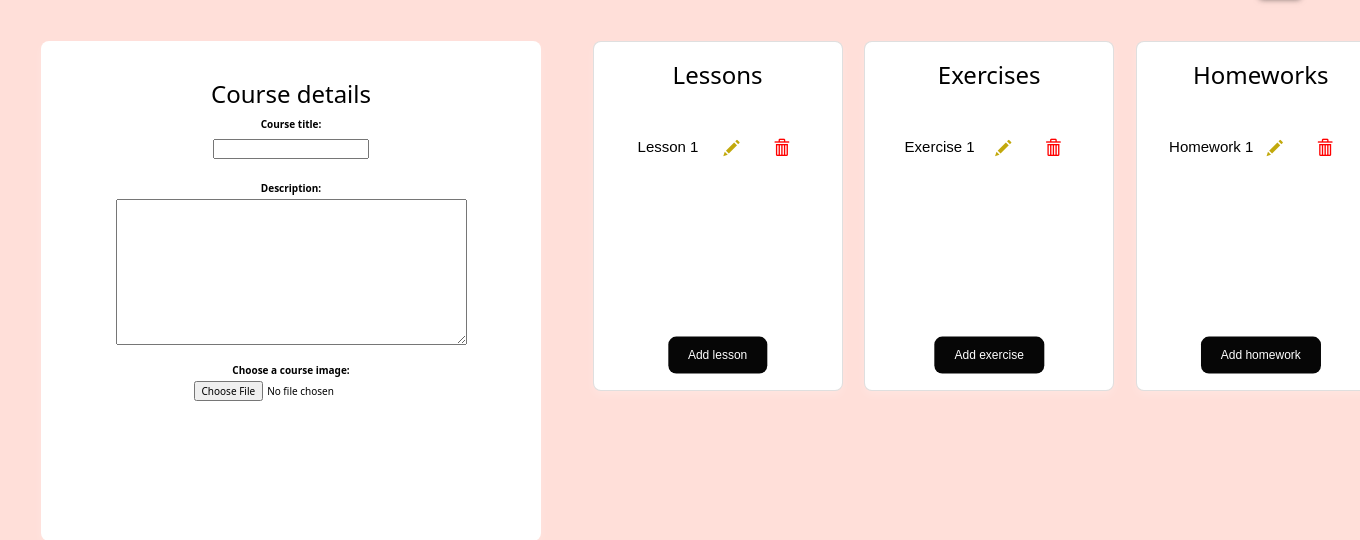
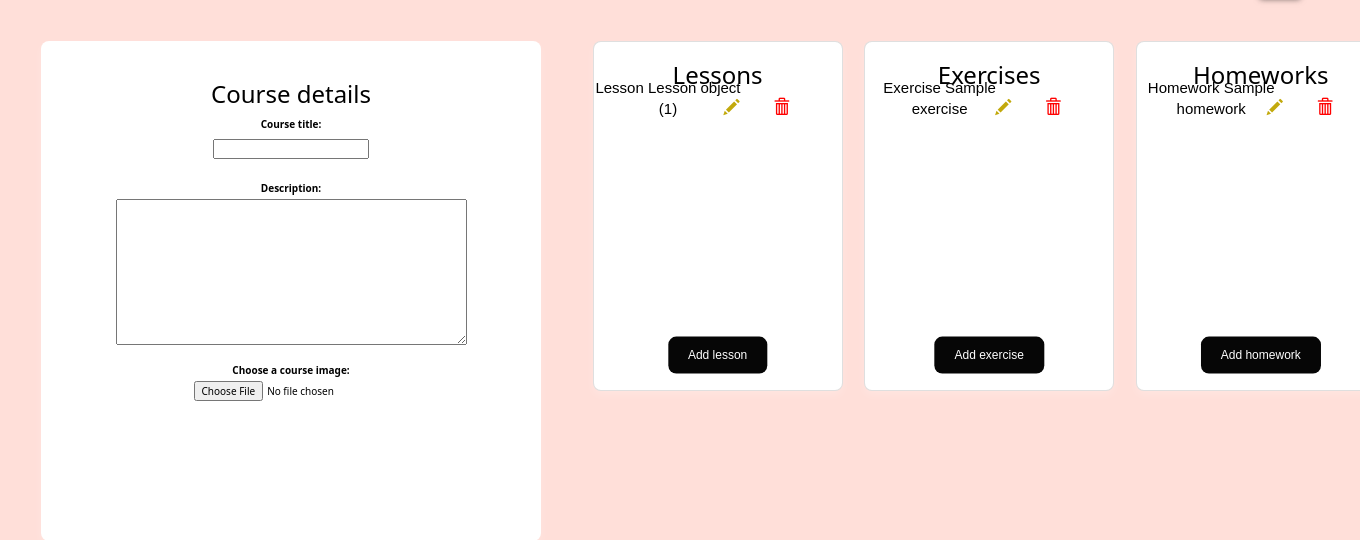
Before and after one commit to BogdanD02/ProiectTW, a Django app: template templates/adauga_curs.html in a window 1360 px wide. Shown: the part 60-600 px from the top of the page. Run offline with Django 4.2, Linux system fonts and the light colour scheme; tables that the repository leaves empty hold one stand-in row (values such as "Sample post"); the template is opened without the code that fills it: values that come from a table or form of the project are taken from there, most other values are stand-ins (such as "Sample title", 1, 10 or a date in 2020); some libraries are stand-ins or nearby versions.

Commit message:
Add dynamic content to page

```diff
--- a/Main/models.py
+++ b/Main/models.py
@@ -20,6 +20,7 @@ class Test(models.Model):
     no_test_cases = models.IntegerField()
     save_sources = models.IntegerField()
     homework = models.IntegerField()
+    exercise = models.IntegerField()
     due_date = models.DateTimeField()
     start_date = models.DateTimeField()
 
--- a/Main/views.py
+++ b/Main/views.py
@@ -44,7 +44,7 @@ def welcome(request, name):
         if name == "David":
             return render(request, 'welcome-prof.html', {'name': name})
 
-        tests = Test.objects.all()
+        tests = Test.objects.filter(homework=0, exercise=0)
         return render(request, 'welcome.html', {'name': name, 'tests': [i+1 for i in range(len(tests))]})
 
 def show_courses(request, name):
--- a/static/css/adauga_curs.css
+++ b/static/css/adauga_curs.css
@@ -207,6 +207,30 @@ body {
 
 /*butoane*/
 
+
+.button{
+  font-family: 'Hammersmith One', sans-serif;
+  font-size: 15px;
+  color: rgb(0, 0, 0);
+  position: absolute;
+  left: 30%;
+  text-align: center;
+
+  -webkit-transform: translate3d(-50%, -50%, 0);
+  -o-transform: translate3d(-50%, -50%, 0);
+
+  -webkit-border-radius: 8;
+  border:none;
+  background: none;
+  text-decoration: none;
+  -webkit-transition-duration: 0.3s;
+  transition-duration: 0.3s;
+  border: none;
+  cursor: pointer;
+}
+
+
+
 .button1 {
   font-family: 'Hammersmith One', sans-serif;
   font-size: 12px;
@@ -225,7 +249,6 @@ body {
   padding: 10px 20px 10px 20px;
   text-decoration: none;
   -webkit-transition-duration: 0.7s;
-  /* Safari */
   transition-duration: 0.7s;
   border: none;
   cursor: pointer;
@@ -236,62 +259,11 @@ body {
   color: black;
 }
 
-.button2 {
-  font-family: 'Hammersmith One', sans-serif;
-  font-size: 15px;
-  font-weight: 700;
-  color: rgb(0, 0, 0);
-  position: absolute;
-  top: 40%;
-  left: 50%;
-  text-align: center;
-
-  -webkit-transform: translate3d(-50%, -50%, 0);
-  -o-transform: translate3d(-50%, -50%, 0);
-
-  -webkit-border-radius: 8;
-  border:none;
-  background: none;
-  -webkit-transition-duration: 0.3s;
-  transition-duration: 0.3s;
-  border: none;
-  cursor: pointer;
-}
-.button2:hover {
-  background: none;
-  color:#c2a90c
-}
-
-
-.btn-delete {
-  font-size: 16px;
-  color: red;
-  border:none;
-  background: none;
-  text-decoration: none;
-  position: absolute;
-  top: 28%;
-  left: 70%;
-}
-
-
-.btn-edit {
-  font-size: 16px;
-  color: #c2a90c;
-  border:none;
-  background: none;
-  text-decoration: none;
-  position: absolute;
-  top: 28%;
-  left: 50%;
-}
-
-.button{
+.button2{
   font-family: 'Hammersmith One', sans-serif;
   font-size: 15px;
   color: rgb(0, 0, 0);
   position: absolute;
-  top: 30%;
   left: 30%;
   text-align: center;
 
@@ -305,7 +277,48 @@ body {
   -webkit-transition-duration: 0.3s;
   transition-duration: 0.3s;
   border: none;
-  cursor: pointer;
+  cursor: pointer;;
+}
+
+
+.btn-delete {
+  font-size: 16px;
+  color: red;
+  border:none;
+  background: none;
+  text-decoration: none;
+  position: absolute;
+  left: 70%;
+}
+.btn2-delete {
+  font-size: 16px;
+  color: red;
+  border:none;
+  background: none;
+  text-decoration: none;
+  position: absolute;
+  left: 70%;
+}
+
+.btn-edit {
+  font-size: 16px;
+  color: #c2a90c;
+  border:none;
+  background: none;
+  text-decoration: none;
+  position: absolute;
+  left: 50%;
+}
+
+.btn2-edit {
+  font-size: 16px;
+  color: #c2a90c;
+  border:none;
+  background: none;
+  text-decoration: none;
+  position: absolute;
+  top: 38%;
+  left: 50%;
 }
 
 
--- /dev/null
+++ b/static/js/style_add_course.js
@@ -0,0 +1,37 @@
+const data = document.currentScript.dataset;
+const server_data = data.data;
+
+$(document).ready(function(){
+    for(var i = 0; i < server_data["lessons"]; i++) {
+        var html = document.getElementById("lesson" + toString(i));
+        html.style.top = 30 + 10 * i;
+
+        html = document.getElementById("lesson" + toString(i) + "_del");
+        html.style.top = 28 + 10 * i;
+
+        html = document.getElementById("lesson" + toString(i) + "_edit");
+        html.style.top = 28 + 10 * i;
+    }
+
+    for(var i = 0; i < server_data["exercises"]; i++) {
+        var html = document.getElementById("exercise" + toString(i));
+        html.style.top = 30 + 10 * i;
+
+        html = document.getElementById("exercise" + toString(i) + "_del");
+        html.style.top = 28 + 10 * i;
+
+        html = document.getElementById("exercise" + toString(i) + "_edit");
+        html.style.top = 28 + 10 * i;
+    }
+
+    for(var i = 0; i < server_data["homeworks"]; i++) {
+        var html = document.getElementById("homework" + toString(i));
+        html.style.top = 30 + 10 * i;
+
+        html = document.getElementById("homework" + toString(i) + "_del");
+        html.style.top = 28 + 10 * i;
+
+        html = document.getElementById("homework" + toString(i) + "_edit");
+        html.style.top = 28 + 10 * i;
+    }
+});
--- a/templates/adauga_curs.html
+++ b/templates/adauga_curs.html
@@ -47,7 +47,7 @@
             </a>
             <div class="dropdown-menu" aria-labelledby="dropdownMenuLink">
                 <a class="dropdown-item" href="#">View tests</a>
-                <a class="dropdown-item" href="#">Add new test</a>
+                <a class="dropdown-item" href="{{ name }}/tests/add">Add new test</a>
             </div>
           </div>
         </div>
@@ -62,7 +62,7 @@
             </button>
                 <div class="dropdown-menu pull-right" aria-labelledby="dropdownMenuButton">
                   <a class="dropdown-item" href="#">Profile</a>
-                  <a class="dropdown-item" href="#">Log out</a>
+                  <a class="dropdown-item" href="/">Log out</a>
                 </div>
           </div>
         </div>
@@ -93,9 +93,11 @@
       <div class="column">
           <div class="card">
             <h3>Lessons</h3>
-                   <div class="inner"><button class="button" role="button">Lesson 1</button></div>
-                   <div class="inner"> <button class="btn-delete"><i class="glyphicon glyphicon-trash"></i></button></div>
-                   <div class="inner"> <button class="btn-edit"><i class="glyphicon glyphicon-pencil"></i></button></div>
+                  {% for i in lessons %}
+                   <div class="inner"><button class="button" id="lesson{{ i }}" role="button">Lesson {{ i }}</button></div>
+                   <div class="inner"> <button class="btn-delete" id="lesson{{ i }}_del"><i class="glyphicon glyphicon-trash"></i></button></div>
+                   <div class="inner"> <button class="btn-edit" id="lesson{{ i }}_edit"><i class="glyphicon glyphicon-pencil"></i></button></div>
+                  {% endfor %}
             <button class="button1" role="button">Add lesson</button>
           </div>
         </div>
@@ -103,9 +105,11 @@
           <div class="column">
             <div class="card">
               <h3>Exercises</h3>
-                  <div class="inner"><button class="button" role="button" data-inline="true" data-mini="true">Exercise 1 </button></div>
-                  <div class="inner"><button class="btn-delete"><i class="glyphicon glyphicon-trash" data-inline="true" data-mini="true"></i></button></div>
-                  <div class="inner"><button class="btn-edit"><i class="glyphicon glyphicon-pencil" data-inline="true" data-mini="true"></i></button></div>
+              {% for i in exercises %}
+              <div class="inner"><button class="button" id="exercise{{ i }}" role="button">Exercise {{ i }}</button></div>
+              <div class="inner"> <button class="btn-delete" id="exercise{{ i }}_del"><i class="glyphicon glyphicon-trash"></i></button></div>
+              <div class="inner"> <button class="btn-edit" id="exercise{{ i }}_edit"><i class="glyphicon glyphicon-pencil"></i></button></div>
+              {% endfor %}
               <button class="button1" role="button">Add exercise</button>
             </div>
           </div>
@@ -113,16 +117,16 @@
           <div class="column">
             <div class="card">
               <h3>Homeworks</h3>
-
-                  <div class="inner"><button class="button" role="button">Homework 1</button></div>
-                  <div class="inner"><button class="btn-delete"><i class="glyphicon glyphicon-trash"></i></button></div>
-                  <div class="inner"><button class="btn-edit"><i class="glyphicon glyphicon-pencil"></i></button></div>
-
+                {% for i in homeworks %}
+                  <div class="inner"><button class="button" id="homework{{ i }}" role="button">Homework {{ i }}</button></div>
+                  <div class="inner"> <button class="btn-delete" id="homework{{ i }}_del"><i class="glyphicon glyphicon-trash"></i></button></div>
+                  <div class="inner"> <button class="btn-edit" id="homework{{ i }}_edit"><i class="glyphicon glyphicon-pencil"></i></button></div>
+                {% endfor %}
               <button class="button1" role="button">Add homework</button>
             </div>
           </div>
     <!--content-->
-
+    <script src="{% static 'js/style_add_course.js' %}" defer data-data="{{ data }}"></script>
 
     <!--footer--><!--footer--><!--footer--><!--footer--><!--footer-->
     <div class="footer">
```
Also changed, not shown: Main/migrations/0005_test_exercise.py (added), db.sqlite3.
